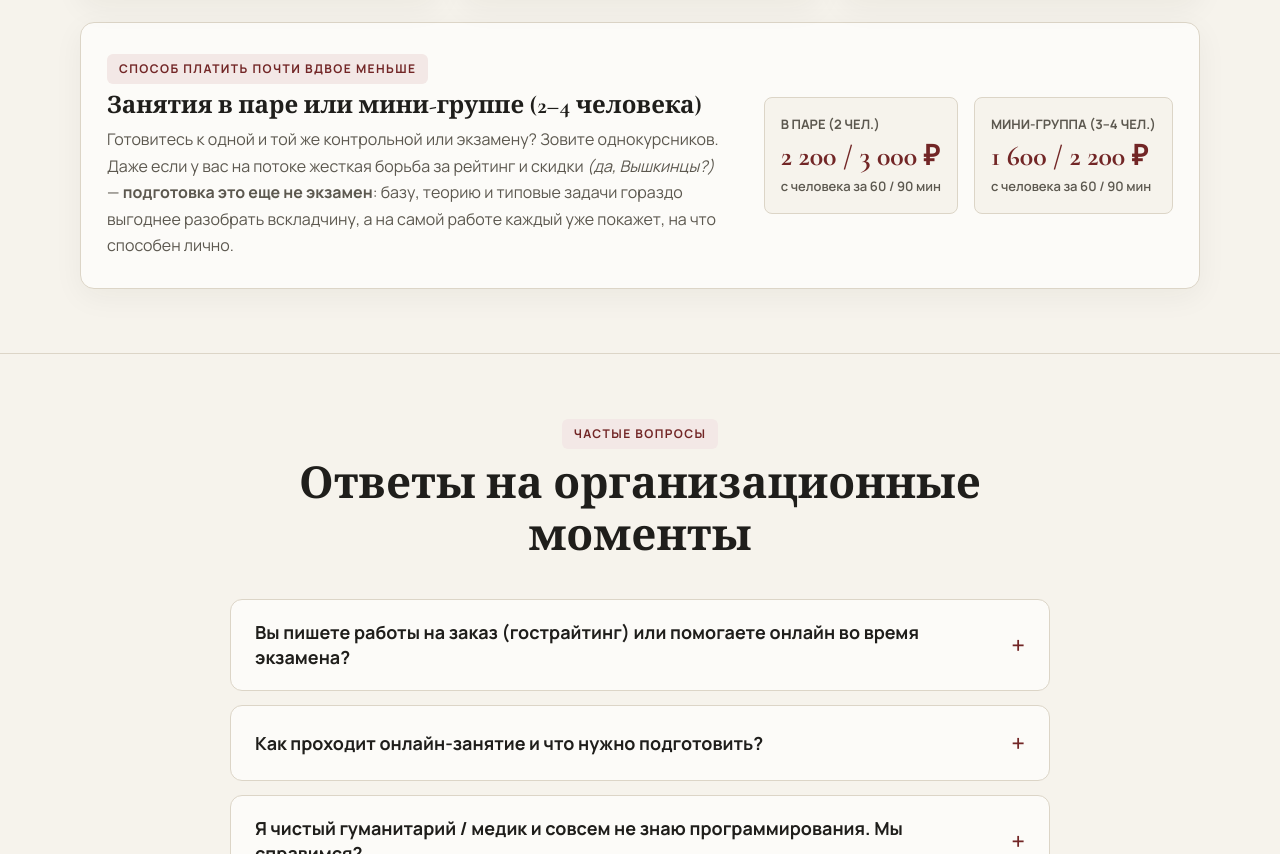
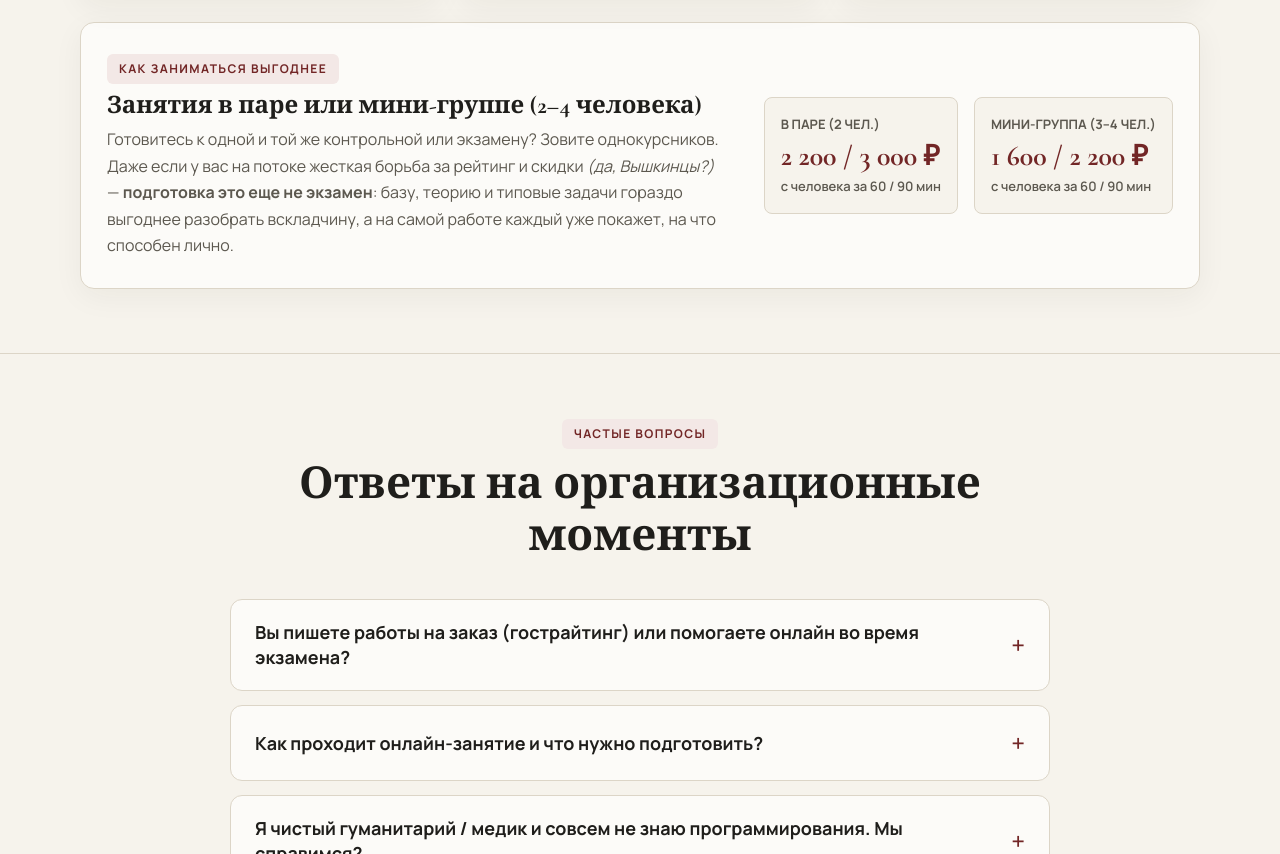
Before and after one commit to andrey-stat-lab/andrey-stat-lab.github.io, a plain HTML site: page index.html in a window 1280 px wide. Shown: the part 9858-10712 px from the top of the page. Drawn offline with nearby package versions, Linux system fonts and the light colour scheme.

Commit message:
Update index.html

```diff
--- a/index.html
+++ b/index.html
@@ -2027,7 +2027,7 @@
                 <div style="display: flex; flex-wrap: wrap; justify-content: space-between; align-items: center; gap: 24px;">
                     <div style="max-width: 620px;">
 <div style="max-width: 620px;">
-    <span class="section-tag" style="margin-bottom: 8px;">Способ платить почти вдвое меньше</span>
+    <span class="section-tag" style="margin-bottom: 8px;">Как заниматься выгоднее</span>
     <h3 class="price-title">Занятия в паре или мини-группе (2–4 человека)</h3>
     <p style="font-size: 16px; color: var(--text-muted); margin-top: 6px;">Готовитесь к одной и той же контрольной или экзамену? Зовите однокурсников. Даже если у вас на потоке жесткая борьба за рейтинг и скидки <em>(да, Вышкинцы?)</em> — <strong>подготовка это еще не экзамен</strong>: базу, теорию и типовые задачи гораздо выгоднее разобрать вскладчину, а на самой работе каждый уже покажет, на что способен лично.</p>
 </div>
```
